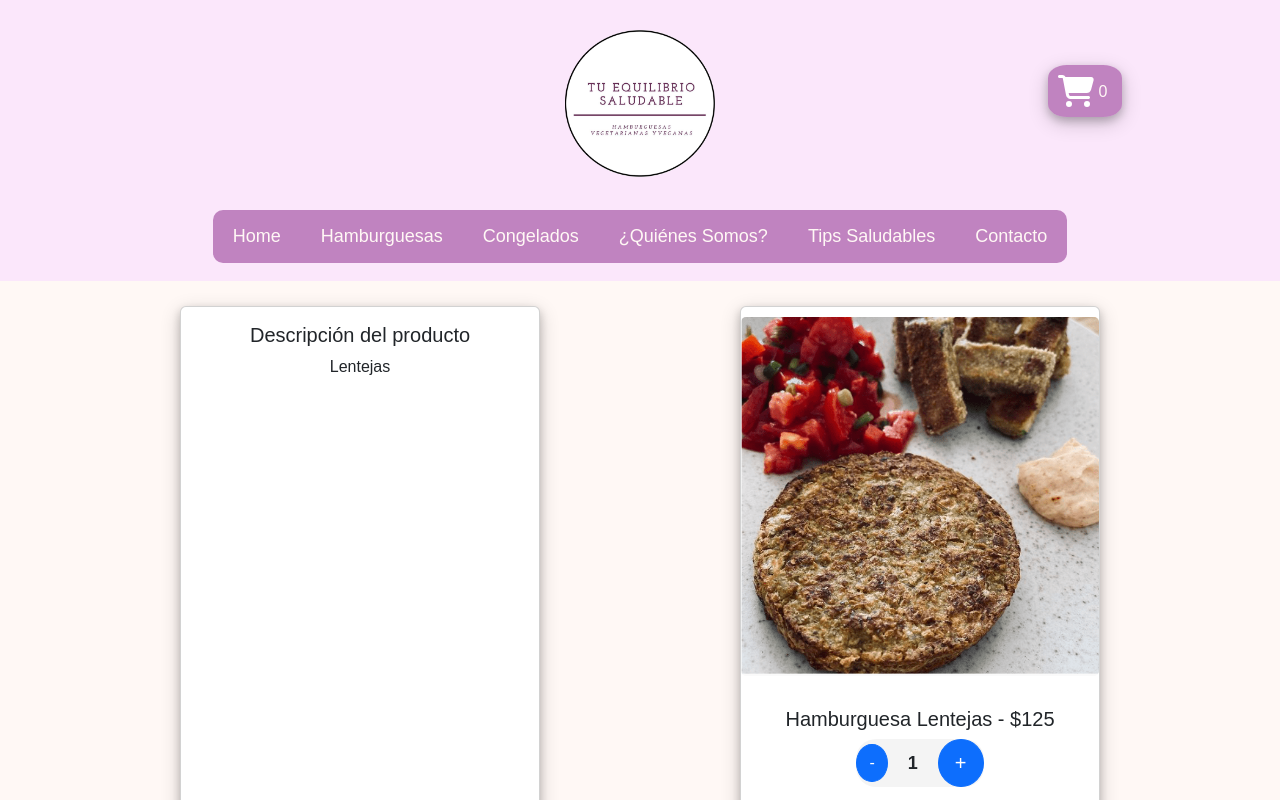
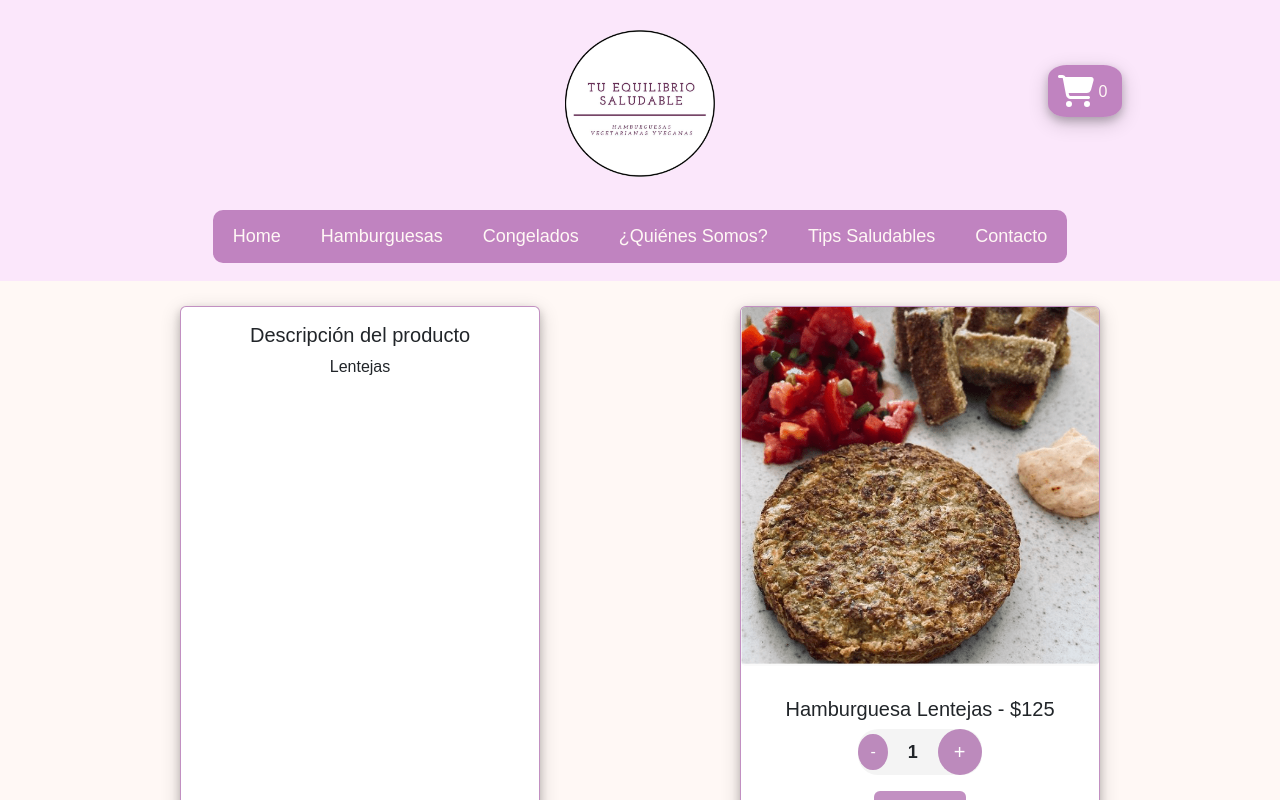
Before and after one commit to KevinSpigel/healthy-balance, a React (Create React App) app: page /item/1 in a window 1280 px wide. Shown: the top 800 px of the page. Built offline with nearby package versions, Linux system fonts and the light colour scheme.

Commit message:
Worked on card styles

```diff
--- a/src/components/Item/Item.jsx
+++ b/src/components/Item/Item.jsx
@@ -14,7 +14,7 @@ export const Item = ({ item }) => {
                 <Card.Img className="imgProducts" src={item.imgProduct} alt={item.name} />
                 <Card.Body >
                     <Card.Title>{item.name} - ${item.price}</Card.Title>
-                    <Link to={`/item/${item.id}`}><Button variant="primary">Ver detalle</Button></Link>
+                    <Link to={`/item/${item.id}`}><Button className="counterButton" variant="primary">Ver detalle</Button></Link>
                 </Card.Body>
             </Card>
         </div>
--- a/src/components/Item/ItemStyles/ItemStyles.css
+++ b/src/components/Item/ItemStyles/ItemStyles.css
@@ -21,12 +21,22 @@
   -webkit-box-shadow: 0 4px 8px 0 rgba(0, 0, 0, 0.2), 0 6px 20px 0 rgba(0, 0, 0, 0.19);
           box-shadow: 0 4px 8px 0 rgba(0, 0, 0, 0.2), 0 6px 20px 0 rgba(0, 0, 0, 0.19);
   gap: 15px;
+  border: 1.5px solid rgba(116, 0, 116, 0.435) !important;
+  -webkit-transition: 0.5s;
+  transition: 0.5s;
+}
+
+.cardDiv:hover {
+  -webkit-transform: scale(1.05);
+          transform: scale(1.05);
+  -webkit-transition: 0.5s;
+  transition: 0.5s;
 }
 
 .imgProducts {
   width: 95%;
   height: 95%;
-  margin-top: 10px;
   border-radius: 5%;
+  background-position: center;
 }
 /*# sourceMappingURL=ItemStyles.css.map */
--- a/src/components/Item/ItemStyles/ItemStyles.scss
+++ b/src/components/Item/ItemStyles/ItemStyles.scss
@@ -11,11 +11,20 @@
     width: 45vh;
     box-shadow: 0 4px 8px 0 rgba(0, 0, 0, 0.2), 0 6px 20px 0 rgba(0, 0, 0, 0.19);
     gap: 15px;
+    border: 1.5px solid rgba(116, 0, 116, 0.435) !important;
+    transition: 0.5s;
+
+
+    &:hover {
+        transform: scale(1.05);
+        transition: 0.5s;
+    }
+
 }
 
 .imgProducts {
     width: 95%;
     height: 95%;
-    margin-top: 10px;
     border-radius: 5%;
+    background-position: center;
 }
--- a/src/components/ItemCount/ItemCountStyles/ItemCountStyles.css
+++ b/src/components/ItemCount/ItemCountStyles/ItemCountStyles.css
@@ -30,8 +30,8 @@
 }
 
 .counterButton {
-  background-color: rgba(116, 0, 116, 0.435);
-  border: rgba(116, 0, 116, 0.435);
+  background-color: rgba(116, 0, 116, 0.435) !important;
+  border: rgba(116, 0, 116, 0.435) !important;
 }
 
 .counterButton:hover {
--- a/src/components/ItemCount/ItemCountStyles/ItemCountStyles.scss
+++ b/src/components/ItemCount/ItemCountStyles/ItemCountStyles.scss
@@ -19,8 +19,8 @@
 }
 
 .counterButton {
-    background-color: rgba(116, 0, 116, 0.435);
-    border: rgba(116, 0, 116, 0.435);
+    background-color: rgba(116, 0, 116, 0.435)!important;
+    border: rgba(116, 0, 116, 0.435)!important;
 
     &:hover {
         background-color: rgba(116, 0, 116, 0.574) !important;
```
Also changed, not shown: 2 other files (tests, documents, lock files or other folders).
